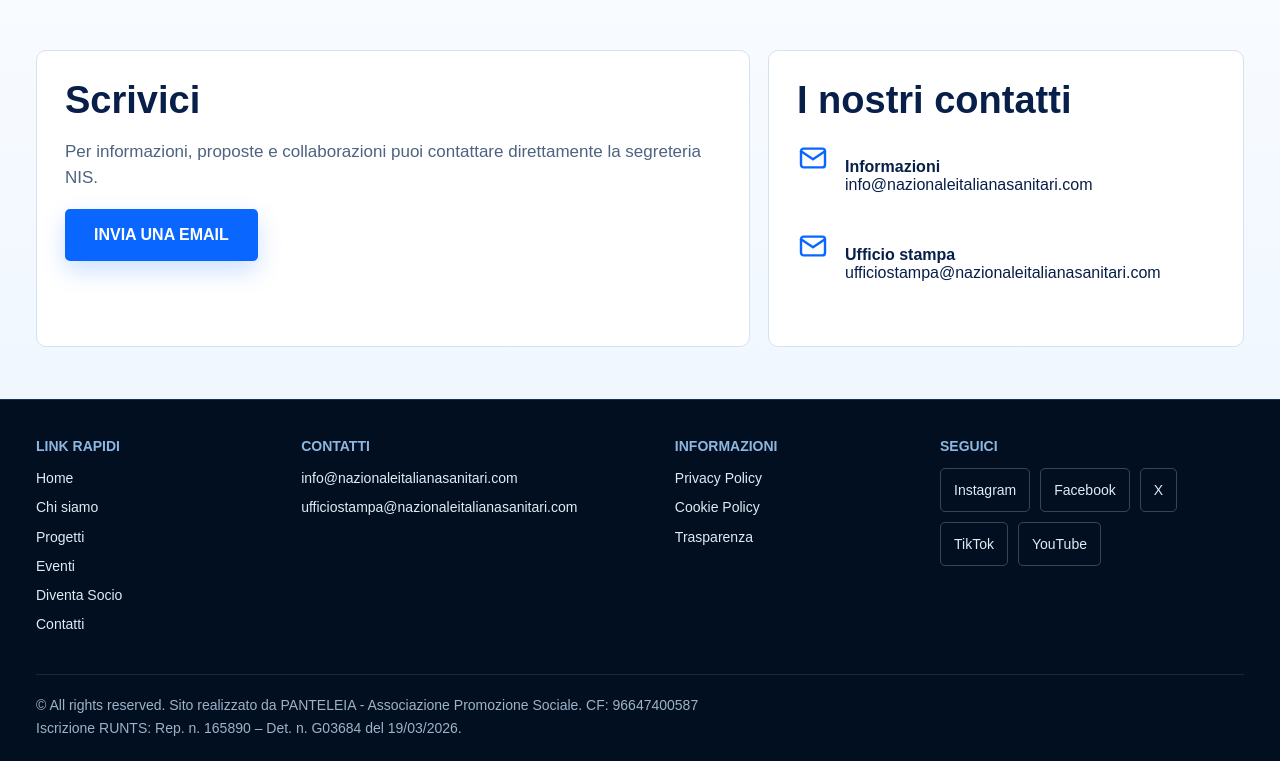
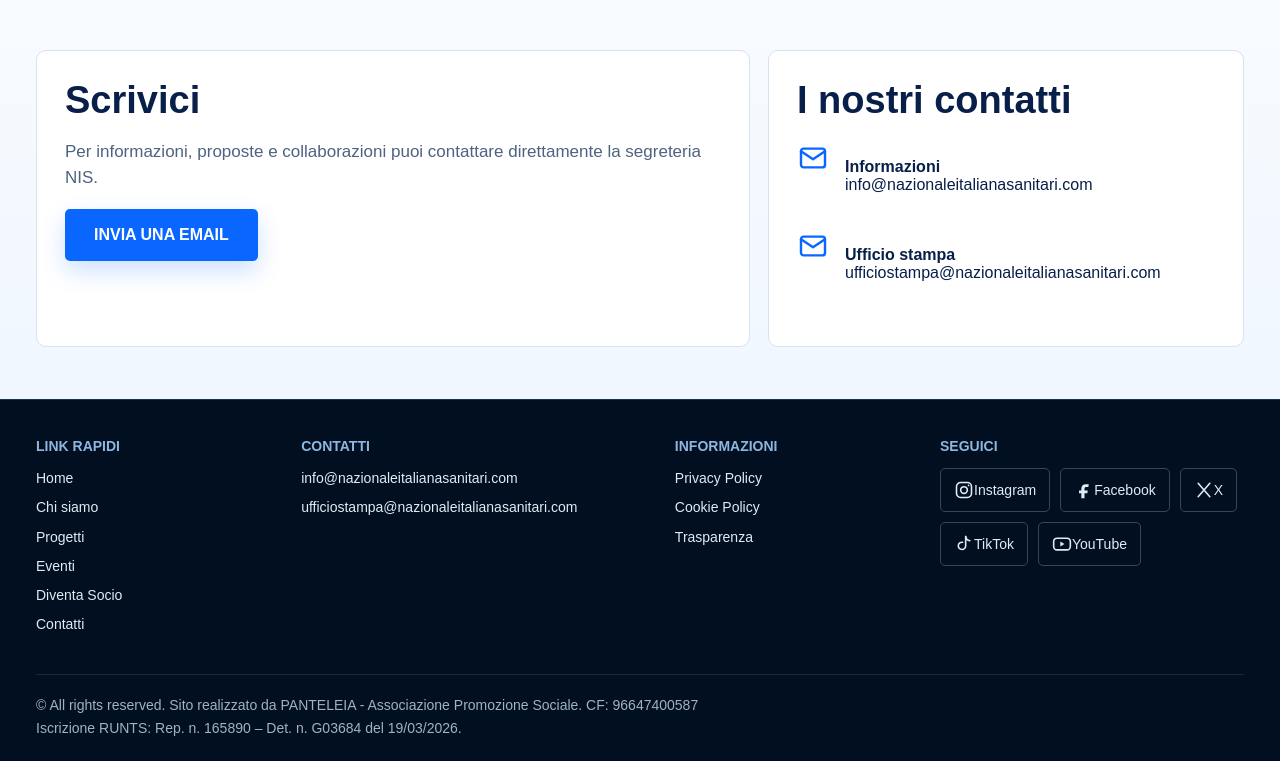
Before and after one commit to arciero10/nis-website, a Next.js app: page /contatti in a window 1280 px wide. Shown: the part 468-1229 px from the top of the page. Built offline with nearby package versions, Linux system fonts and the light colour scheme.

Commit message:
Aggiorna link social ufficiali NIS

```diff
--- a/components/Footer.tsx
+++ b/components/Footer.tsx
@@ -1,5 +1,6 @@
 import Link from "next/link";
 import {site, socialLinks} from "@/data/site";
+import SocialIcon from "./SocialIcon";
 
 const quickLinks = [
   {label:"Home",href:"/"},
@@ -15,7 +16,7 @@ export default function Footer(){return <footer className="footer">
     <div className="footer-column"><h2>Link rapidi</h2>{quickLinks.map(link=><Link key={link.href} href={link.href}>{link.label}</Link>)}</div>
     <div className="footer-column"><h2>Contatti</h2><a href={`mailto:${site.email}`}>{site.email}</a><a href={`mailto:${site.pressEmail}`}>{site.pressEmail}</a></div>
     <div className="footer-column"><h2>Informazioni</h2><Link href="/privacy-policy">Privacy Policy</Link><Link href="/cookie-policy">Cookie Policy</Link><Link href="/trasparenza">Trasparenza</Link></div>
-    <div className="footer-column footer-social"><h2>Seguici</h2><div className="social-links">{socialLinks.map(link=><a key={link.label} href={link.href} target="_blank" rel="noopener noreferrer" aria-label={`${link.label} NIS (si apre in una nuova scheda)`}>{link.label}</a>)}</div></div>
+    <div className="footer-column footer-social"><h2>Seguici</h2><div className="social-links">{socialLinks.map(link=><a key={link.label} href={link.href} target="_blank" rel="noopener noreferrer" aria-label={`Visita il profilo ${link.label} della Nazionale Italiana Sanitari (si apre in una nuova scheda)`}><SocialIcon name={link.label}/><span>{link.label}</span></a>)}</div></div>
   </div>
   <div className="shell footer-bottom">
     <p>© All rights reserved. Sito realizzato da PANTELEIA - Associazione Promozione Sociale. CF: 96647400587</p>
--- /dev/null
+++ b/components/SocialIcon.tsx
@@ -0,0 +1,9 @@
+export default function SocialIcon({name}:{name:string}){
+  const common={width:20,height:20,viewBox:"0 0 24 24",fill:"none",stroke:"currentColor",strokeWidth:1.9,strokeLinecap:"round" as const,strokeLinejoin:"round" as const,"aria-hidden":true};
+
+  if(name==="Instagram") return <svg {...common}><rect x="3" y="3" width="18" height="18" rx="5"/><circle cx="12" cy="12" r="4"/><circle cx="17.5" cy="6.5" r="1" fill="currentColor" stroke="none"/></svg>;
+  if(name==="Facebook") return <svg {...common} fill="currentColor" stroke="none"><path d="M14.1 8.3h3.1l.5-3.3h-3.6c-3.5 0-5.3 2-5.3 5.6v2.1H6v3.2h2.8V22h3.8v-6.1h3.4l.5-3.2h-3.9v-1.8c0-1.8.5-2.6 1.5-2.6Z"/></svg>;
+  if(name==="X") return <svg {...common}><path d="M5 4 19 20M19 4 5 20"/></svg>;
+  if(name==="TikTok") return <svg {...common}><path d="M14 3v11.2a4.4 4.4 0 1 1-3.7-4.3"/><path d="M14 3c.5 3 2.2 4.7 5 5"/></svg>;
+  return <svg {...common}><rect x="2" y="5" width="20" height="14" rx="4"/><path d="m10 9 5 3-5 3Z" fill="currentColor" stroke="none"/></svg>;
+}
--- a/data/site.ts
+++ b/data/site.ts
@@ -54,8 +54,8 @@ export const impactMetrics = [
 ];
 
 export const socialLinks = [
-  {label:"Instagram",href:"#"},
-  {label:"Facebook",href:"#"},
+  {label:"Instagram",href:"https://www.instagram.com/nazionaleitalianasanitari/"},
+  {label:"Facebook",href:"https://www.facebook.com/NazionaleItalianaSanitari/"},
   {label:"X",href:"https://x.com/NazItSanitari"},
   {label:"TikTok",href:"https://www.tiktok.com/@nazionalesanitari"},
   {label:"YouTube",href:"https://www.youtube.com/@NazionaleItalianaSanitari"},
```
